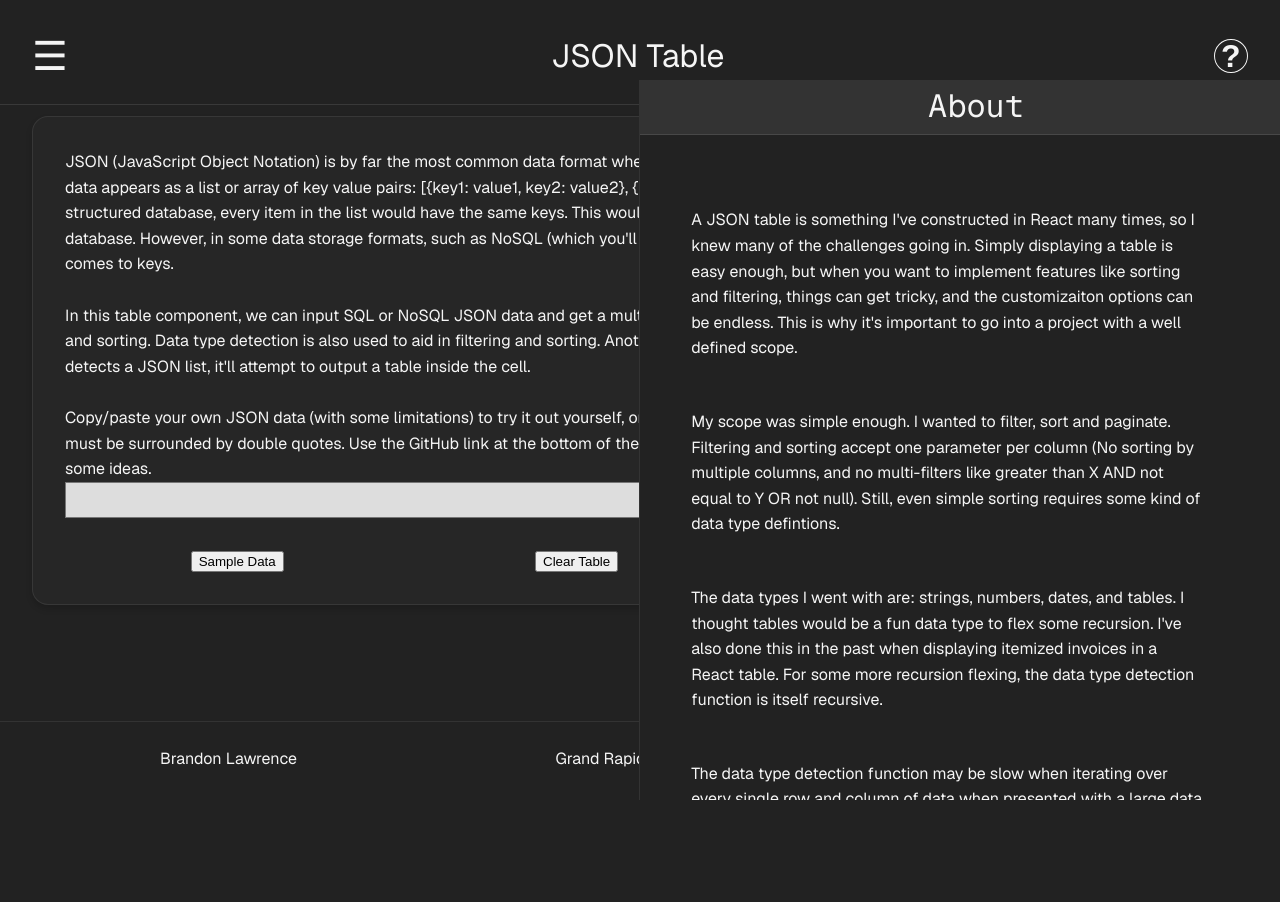
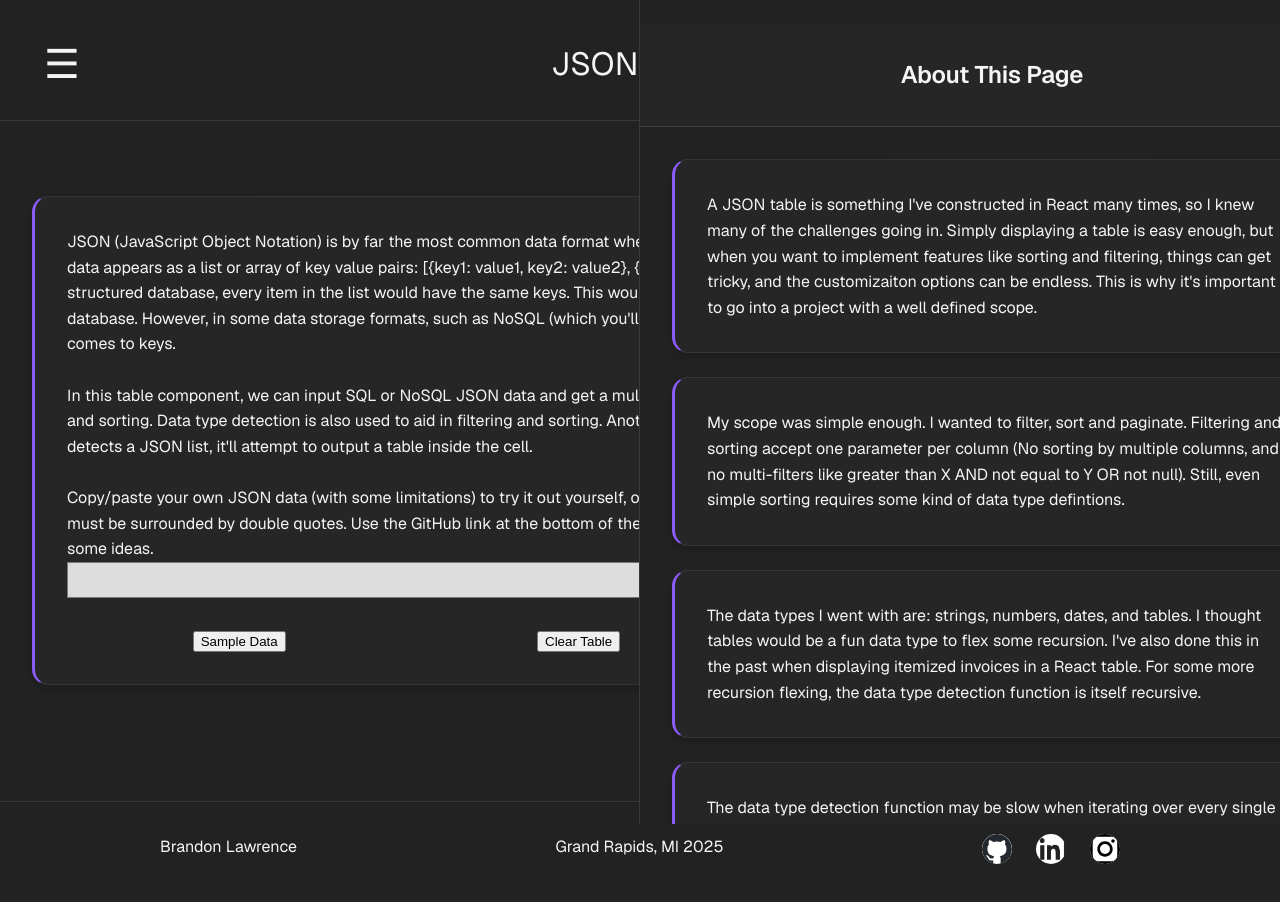
Before and after one commit to bee-lee-law/beeleelaw, a Next.js app: page /jsonTable in a window 1280 px wide. Both pictures are taken after a click on the element 1227 px from the left and 56 px from the top of the page. Before the commit the page ends 800 px from the top, so only its background shows below. Built offline with nearby package versions, Linux system fonts and the light colour scheme.

Commit message:
Major visual update 2

```diff
--- a/app/components/ui/BottomBar.js
+++ b/app/components/ui/BottomBar.js
@@ -8,17 +8,15 @@ import instaMark from '/public/icons/Instagram_Glyph_Black.svg';
 
 
 const style = {
-    //position: 'absolute',
-    borderTop: '1px solid #333333',
-    borderColor: '#333333',
+    borderTop: '1px solid rgba(255, 255, 255, 0.1)',
     width: '100%',
-    //height: '10vh',
+    paddingBottom: 'var(--spacing-4)',
 }
 
 const innerStyle = {
     width: '75%',
     margin: 'auto',
-    marginTop: '3vh',
+    marginTop: 'var(--spacing-4)',
     display: 'flex',
     flexFlow: 'row',
     justifyContent: 'space-between',
--- a/app/components/ui/LeftBar.js
+++ b/app/components/ui/LeftBar.js
@@ -5,28 +5,34 @@ import Link from 'next/link'
 
 const style = {
     position: 'fixed',
-    top: '10vh',
+    top: 0,
     left: 0,
     zIndex: 150,
-    borderRight: '1px solid',
-    background: '#222222',
-    borderColor: '#333333',
+    borderRight: '1px solid rgba(255, 255, 255, 0.1)',
+    background: 'var(--background)',
     width: '15vw',
-    height: 'calc(100vh - 10vh)',
-    maxHeight: 'calc(100vh - 10vh)',
+    height: '100vh',
     display: "flex",
     flexDirection: "column",
-    gap: '2vh',
+    paddingTop: 'var(--spacing-3)',
+    paddingBottom: 'var(--spacing-3)',
+    gap: 'var(--spacing-1)',
     overflow: 'hidden',
     willChange: 'transform',
 }
 
 const liStyle = {
-    paddingTop: '1em',
-    paddingLeft: '1em',
-    background: '#333333',
+    padding: 'var(--spacing-3) var(--spacing-4)',
+    background: 'transparent',
     width: '100%',
-    height: '5vh'
+    minHeight: '48px',
+    display: 'flex',
+    alignItems: 'center',
+    fontSize: '1rem',
+    fontWeight: '500',
+    transition: 'all 0.2s ease',
+    borderLeft: '2px solid transparent',
+    position: 'relative',
 }
 
 /** Left Navigation Bar
@@ -36,6 +42,68 @@ const liStyle = {
  * @param {boolean} isMobile - true if page is viewed from mobile device, else false
  * @param {Object[]} directory - Array of Objects in format: {route: routePath, name: URL Name}
 */
+function NavItem({ href, children, onClick, index }) {
+    const [hover, setHover] = useState(false);
+
+    // Alternate between primary and secondary accent colors
+    const accentColor = index % 2 === 0 ? 'var(--accent-primary)' : 'var(--accent-secondary)';
+
+    const itemStyle = {
+        ...liStyle,
+        background: hover ? 'rgba(255, 255, 255, 0.05)' : 'transparent',
+        borderLeftColor: hover ? accentColor : accentColor,
+        borderLeftWidth: hover ? '3px' : '2px',
+        color: hover ? 'var(--foreground)' : 'var(--text-primary)',
+    };
+
+    return (
+        <Link
+            href={href}
+            onClick={onClick}
+            style={{
+                textDecoration: 'none',
+                WebkitTapHighlightColor: 'transparent',
+                width: '100%'
+            }}
+            onMouseEnter={() => setHover(true)}
+            onMouseLeave={() => setHover(false)}
+        >
+            <div style={itemStyle}>{children}</div>
+        </Link>
+    );
+}
+
+function CloseButton({ onClick }) {
+    const [hover, setHover] = useState(false);
+
+    const buttonStyle = {
+        position: 'absolute',
+        top: 'var(--spacing-2)',
+        right: 'var(--spacing-2)',
+        cursor: 'pointer',
+        fontSize: '1.5rem',
+        padding: '0.3em 0.4em',
+        borderRadius: 'var(--border-radius-sm)',
+        transition: 'all 0.2s ease',
+        background: hover ? 'rgba(255, 255, 255, 0.05)' : 'transparent',
+        color: hover ? 'var(--foreground)' : 'var(--text-secondary)',
+        userSelect: 'none',
+        WebkitTapHighlightColor: 'transparent',
+        lineHeight: 1,
+    };
+
+    return (
+        <div
+            style={buttonStyle}
+            onClick={onClick}
+            onMouseEnter={() => setHover(true)}
+            onMouseLeave={() => setHover(false)}
+        >
+            ×
+        </div>
+    );
+}
+
 export default function LeftBar(props){
     let handleMouseEnter = () => {
         props.setNavStatus({
@@ -57,6 +125,12 @@ export default function LeftBar(props){
             })
         }
     }
+    let handleClose = () => {
+        props.setNavStatus({
+            ...props.navStatus,
+            left: false
+        })
+    }
     return(
         <div
             style={{...style, width: props.isMobile ? '100%' : '15vw'}}
@@ -64,10 +138,11 @@ export default function LeftBar(props){
             onMouseEnter={props.isMobile ? null : handleMouseEnter}
             onMouseLeave={props.isMobile ? null : handleMouseLeave}
         >
-            <Link href={'/'} onClick={handleLinkClick} style={{WebkitTapHighlightColor: 'transparent'}}><div style={liStyle}>Home</div></Link>
+            {props.isMobile && <CloseButton onClick={handleClose} />}
+            <NavItem href={'/'} onClick={handleLinkClick} index={0}>Home</NavItem>
             {props.directory.map((obj, ind)=>{
                 return(
-                    <Link href={obj.route} key={ind} onClick={handleLinkClick} style={{WebkitTapHighlightColor: 'transparent'}}><div style={{...liStyle, maxWidth: props.isMobile ? '100%' : '15vw'}}> {obj.name}</div></Link>
+                    <NavItem href={obj.route} key={ind} onClick={handleLinkClick} index={ind + 1}>{obj.name}</NavItem>
                 )
             })}
         </div>
--- a/app/components/ui/RightBar.js
+++ b/app/components/ui/RightBar.js
@@ -5,30 +5,44 @@ import Card from "./Card";
 
 const style = {
     position: 'fixed',
-    top: '10vh',
+    top: 0,
     right: 0,
     zIndex: 150,
-    borderLeft: '1px solid',
-    background: '#222222',
-    borderColor: '#333333',
+    borderLeft: '1px solid rgba(255, 255, 255, 0.1)',
+    background: 'var(--background)',
     width: '50vw',
-    height: 'calc(100vh - 10vh)',
-    maxHeight: 'calc(100vh - 10vh)',
+    height: '100vh',
     display: "flex",
     flexDirection: "column",
-    gap: '2vh',
+    paddingTop: 'var(--spacing-3)',
     overflowY: 'auto',
     overflowX: 'hidden',
     WebkitOverflowScrolling: 'touch',
     willChange: 'transform',
 }
 
-const liStyle = {
-    marginTop: '4vh',
-    background: '#222222',
-    width: '80%',
-    height: 'auto',
-    marginLeft: '4vw'
+const headerStyle = {
+    width: '100%',
+    padding: 'var(--spacing-4)',
+    background: 'rgba(255, 255, 255, 0.02)',
+    borderBottom: '1px solid rgba(255, 255, 255, 0.1)',
+    textAlign: 'center',
+    fontSize: '1.5rem',
+    fontWeight: '600',
+    fontFamily: 'var(--font-geist-sans)',
+    letterSpacing: '-0.01em',
+}
+
+const contentStyle = {
+    padding: 'var(--spacing-4)',
+    paddingLeft: 'var(--spacing-4)',
+    paddingRight: 'var(--spacing-4)',
+    background: 'transparent',
+    width: '100%',
+    display: 'flex',
+    flexDirection: 'column',
+    gap: 'var(--spacing-3)',
+    boxSizing: 'border-box',
 }
 
 const testData = [
@@ -43,6 +57,38 @@ const testData = [
  * @param {boolean} isMobile - true if page is viewed from mobile device, else false
  * @param {JSX.Element[]} pageDescription - Array of JSX.Elements describing the project of the given page
 */
+function CloseButton({ onClick }) {
+    const [hover, setHover] = useState(false);
+
+    const buttonStyle = {
+        position: 'absolute',
+        top: 'var(--spacing-2)',
+        left: 'var(--spacing-2)',
+        cursor: 'pointer',
+        fontSize: '1.5rem',
+        padding: '0.3em 0.4em',
+        borderRadius: 'var(--border-radius-sm)',
+        transition: 'all 0.2s ease',
+        background: hover ? 'rgba(255, 255, 255, 0.05)' : 'transparent',
+        color: hover ? 'var(--foreground)' : 'var(--text-secondary)',
+        userSelect: 'none',
+        WebkitTapHighlightColor: 'transparent',
+        lineHeight: 1,
+        zIndex: 20,
+    };
+
+    return (
+        <div
+            style={buttonStyle}
+            onClick={onClick}
+            onMouseEnter={() => setHover(true)}
+            onMouseLeave={() => setHover(false)}
+        >
+            ×
+        </div>
+    );
+}
+
 export default function RightBar(props){
     var pageDescription = props.pageDescription ? props.pageDescription : testData;
     let handleMouseEnter = () => {
@@ -57,6 +103,12 @@ export default function RightBar(props){
             right: false
         })
     }
+    let handleClose = () => {
+        props.setNavStatus({
+            ...props.navStatus,
+            right: false
+        })
+    }
     return(
         <div
             style={{...style, width: props.isMobile ? '100%' : '50vw'}}
@@ -64,12 +116,17 @@ export default function RightBar(props){
             onMouseEnter={props.isMobile ? null : handleMouseEnter}
             onMouseLeave={props.isMobile ? null : handleMouseLeave}
         >
-            <div className={styles.cardHeader} style={{width: '100%', height: '1.2em', background: '#333333', textAlign: 'center', fontSize: '2em'}}>About</div>
-            {pageDescription.map((data, index)=>{
-                return(
-                    <div style={liStyle} key={index}>{data}</div>
-                )
-            })}
+            {props.isMobile && <CloseButton onClick={handleClose} />}
+            <div style={headerStyle}>About This Page</div>
+            <div style={contentStyle}>
+                {pageDescription.map((data, index)=>{
+                    return(
+                        <Card key={index} minimizeable={false} style={{maxWidth: '100%', width: '100%'}}>
+                            {data}
+                        </Card>
+                    )
+                })}
+            </div>
         </div>
     )
 }
--- a/app/components/ui/TopBar.js
+++ b/app/components/ui/TopBar.js
@@ -71,13 +71,16 @@ function NavMenuIconLeft(props){
         <div style={{
                 cursor: 'pointer',
                 fontSize:'2.5em',
-                transform: (hover || touch) ? 'scale(1.3)' : 'scale(1)',
                 userSelect: 'none',
-                transition: 'transform 0.2s ease',
+                transition: 'box-shadow 0.3s ease, color 0.2s ease',
                 WebkitTapHighlightColor: 'transparent',
                 display: 'flex',
                 alignItems: 'center',
                 flexShrink: 0,
+                padding: '0.2em 0.3em',
+                borderRadius: 'var(--border-radius-sm)',
+                boxShadow: (hover || touch) ? '-3px 0 0 0 var(--accent-primary)' : 'none',
+                color: (hover || touch) ? 'var(--foreground)' : 'var(--text-primary)',
             }}
             onMouseEnter={handleMouseEnter}
             onMouseLeave={handleMouseLeave}
@@ -117,13 +120,16 @@ function NavMenuIconRight(props){
         <div style={{
                 cursor: 'pointer',
                 fontSize:'2.5em',
-                transform: (hover || touch) ? 'scale(1.3)' : 'scale(1)',
                 userSelect: 'none',
-                transition: 'transform 0.2s ease',
+                transition: 'box-shadow 0.3s ease, color 0.2s ease',
                 WebkitTapHighlightColor: 'transparent',
                 display: 'flex',
                 alignItems: 'center',
                 flexShrink: 0,
+                padding: '0.2em 0.3em',
+                borderRadius: 'var(--border-radius-sm)',
+                boxShadow: (hover || touch) ? '3px 0 0 0 var(--accent-primary)' : 'none',
+                color: (hover || touch) ? 'var(--foreground)' : 'var(--text-primary)',
             }}
             onMouseEnter={handleMouseEnter}
             onMouseLeave={handleMouseLeave}
--- a/app/globals.css
+++ b/app/globals.css
@@ -93,17 +93,19 @@ strong {
   min-width: 0;
   max-width: 95%;
   border: 1px solid rgba(255, 255, 255, 0.08);
+  border-left: 3px solid var(--accent-secondary);
   border-radius: var(--border-radius-lg);
   padding: var(--spacing-4);
   overflow: hidden;
   max-height: 500em;
   box-shadow: var(--shadow-md);
   background: rgba(255, 255, 255, 0.02);
-  transition: max-height 0.3s ease-in-out, box-shadow 0.3s ease;
+  transition: max-height 0.3s ease-in-out, box-shadow 0.3s ease, border-left-color 0.3s ease;
 }
 
 .card:hover {
   box-shadow: var(--shadow-lg);
+  border-left-color: var(--accent-hover);
 }
 
 .card.minimized {
--- a/app/page.js
+++ b/app/page.js
@@ -40,8 +40,7 @@ export default function Home() {
           <span className={isMobile ? styles.cardContentMobile : styles.cardContentDesktop}>
             My name is Brandon Lawrence; welcome to the home page of my showcase project. You can find the repository for the page in the github link at the bottom, as well as links to my LinkedIn and Instagram.
             The hamburger icon in the top left of the page will open a navigation menu, while the help icon in the top right will show a brief description of the page, including the tools used to build it.
-            The intent of this project is to provide information about myself and host a kind of portfolio. While I have no issues with using
-            AI or LLMs as a tool, I'll avoid using them here as this is a space to show my skills and projects.
+            The intent of this project is to provide information about myself and host a kind of portfolio.
             <br />
             <strong>My goals include:</strong>
             <ul style={{marginTop: 'var(--spacing-2)', marginBottom: 'var(--spacing-2)', lineHeight: '1.8'}}>
--- a/app/page.module.css
+++ b/app/page.module.css
@@ -12,6 +12,7 @@
   justify-items: center;
   min-height: 75svh;
   padding: var(--spacing-6);
+  padding-top: calc(10vh + var(--spacing-6));
   gap: var(--spacing-6);
   font-family: var(--font-geist-sans);
   margin-left: -1em;
@@ -154,6 +155,7 @@ a.secondary {
 @media (max-width: 850px) {
   .page {
     padding: var(--spacing-3);
+    padding-top: calc(10vh + var(--spacing-3));
     padding-bottom: var(--spacing-6);
   }
 
```
